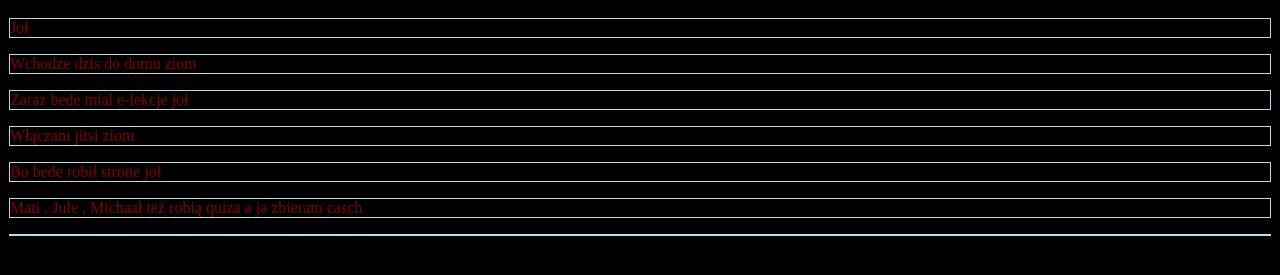
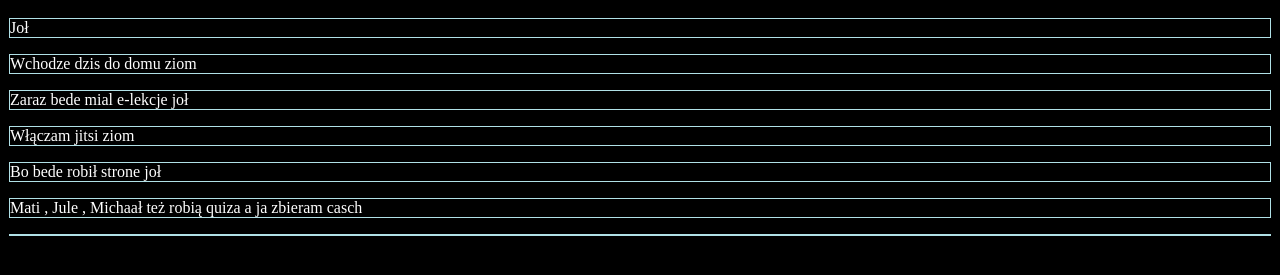
Before and after one commit to Kasza04/Kasza04.github.io, a plain HTML site: page index.html in a window 1280 px wide. Shown: the part 133-408 px from the top of the page. Drawn offline with Linux system fonts and the light colour scheme.

Commit message:
Update index.html

```diff
--- a/index.html
+++ b/index.html
@@ -5,7 +5,7 @@
 <style>
 body {background-color: #000000; border: 1px solid black;}
 h1   {color: green; border: 1px solid blue;}
-p    {color: #800000; border: 1px solid powderblue;}
+p    {color: white; border: 1px solid powderblue;}
 div  {background-color: green; border: 1px solid darkgreen;}
 </style>
 </head>
```
